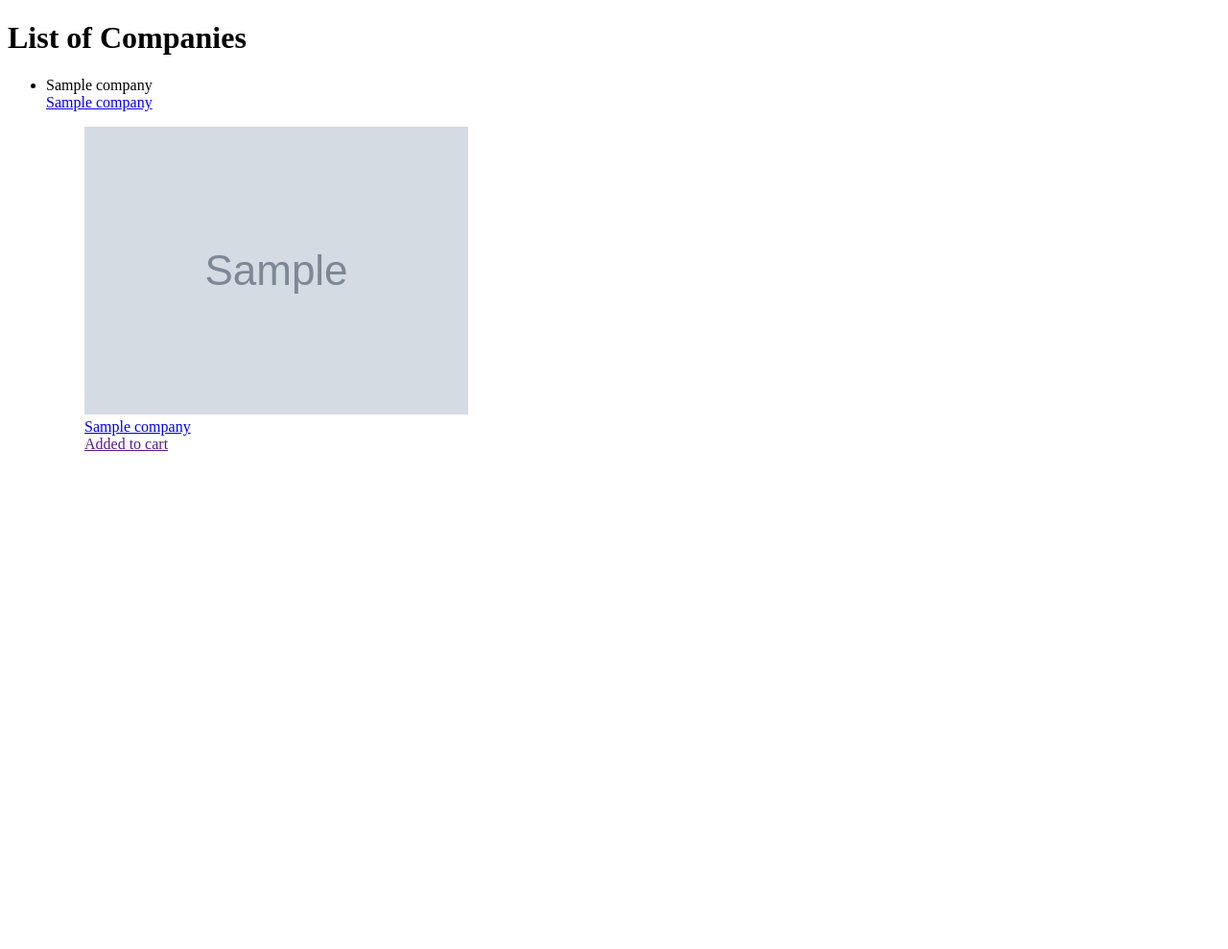
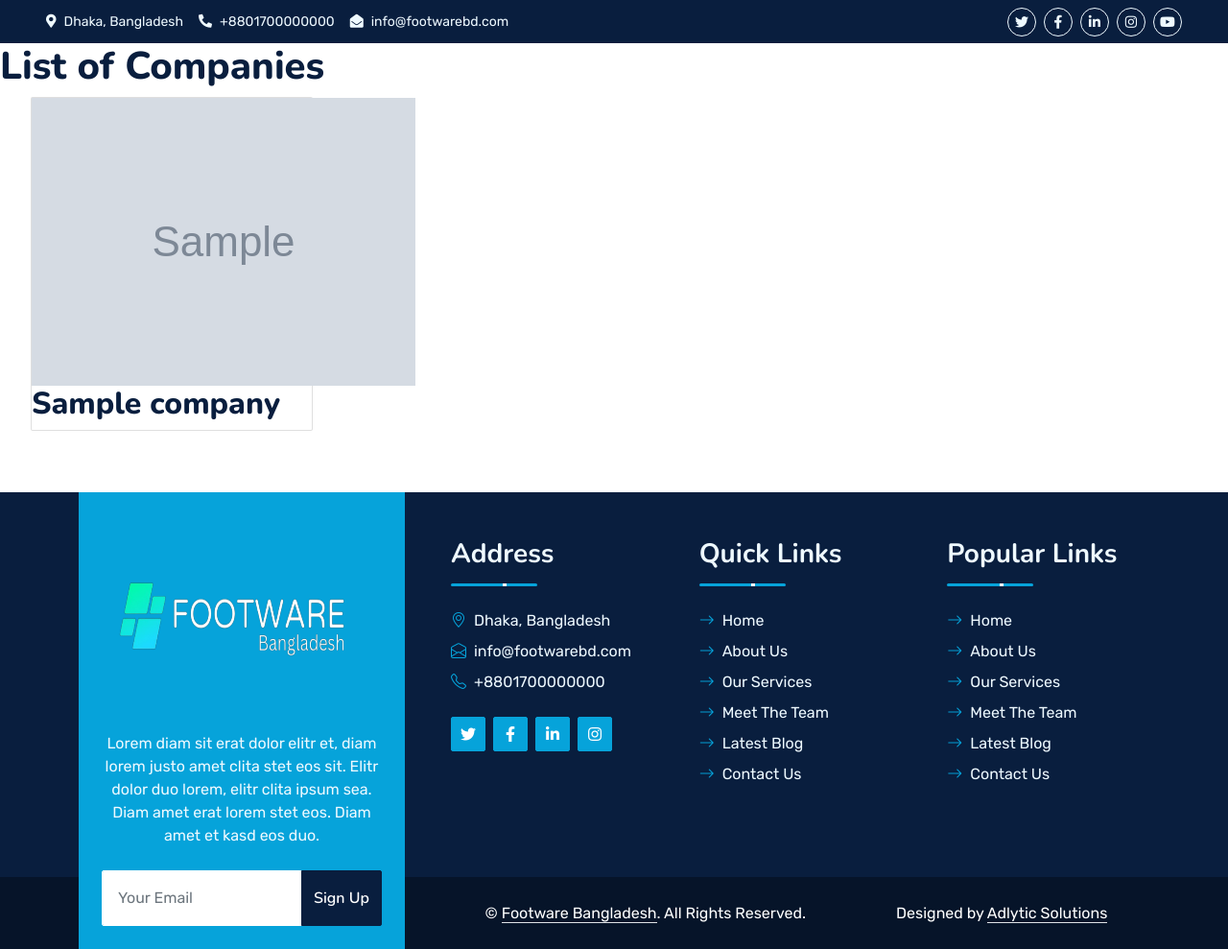
Before and after one commit to tohidrupok/footwarebd, a Django app: page /company/ in a window 1280 px wide. Shown: the whole page at 96% size. Before the commit the page ends 470 px from the top, so only its background shows below. Run offline with Django 5.2, Linux system fonts and the light colour scheme; tables that the repository leaves empty hold one stand-in row (values such as "Sample post"); grey boxes marked "Sample" are stand-in pictures; some libraries are stand-ins or nearby versions.

Commit message:
all company show

```diff
--- a/store/models.py
+++ b/store/models.py
@@ -12,7 +12,7 @@ class Company(models.Model):
     image = models.ImageField(upload_to='photos/products', blank=True, null=True )
     logo = models.ImageField(upload_to='photos/logos',  default='photos/default.png')
     is_availble = models.BooleanField(default = True)
-    website = models.URLField(max_length = 200, blank=True, null=True)    #website
+    website = models.URLField(max_length = 200, blank=True, null=True)
     latitude = models.FloatField(blank=True, null=True)
     longitude = models.FloatField(blank=True, null=True)
 
--- a/store/templates/store/company_detail.html
+++ b/store/templates/store/company_detail.html
@@ -1,5 +1,7 @@
 <!DOCTYPE html>
 <html>
+{% extends 'index.html' %}
+{% block body%}
   <head>
     <title>{{ company.company_name }} Location</title>
     <!-- Load the Google Maps JavaScript API -->
@@ -42,4 +44,7 @@
       }
     </script>
   </body>
+
+{% endblock %}
+
 </html>
--- a/store/templates/store/company_list.html
+++ b/store/templates/store/company_list.html
@@ -1,44 +1,34 @@
 <!DOCTYPE html>
+{% extends 'index.html' %}
+ {% block body%}
 <html lang="en">
   <head>
-    <meta charset="UTF-8">
-    <meta name="viewport" content="width=device-width, initial-scale=1.0">
+    <meta charset="UTF-8" />
+    <meta name="viewport" content="width=device-width, initial-scale=1.0" />
     <title>Company List</title>
   </head>
   <body>
     <h1>List of Companies</h1>
     <ul>
-        {% for company in companies %}
-            <li>{{ company.company_name }}</li>
-            	<a href="{% url 'company_detail' company.slug %}" class="title">{{company.company_name}}</a>
-            <!-- Replace "name" with the field name containing the company's name -->
-        {% endfor %}
       <div class="row">
         {%for company in companies %}
-	<div class="col-md-4">
+        <div class="col-md-3">
           <figure class="card card-product-grid">
             <div class="img-wrap">
-
-				<img src="{{company.image.url}}">
-
-			</div> <!-- img-wrap.// -->
-			<figcaption class="info-wrap">
-				<div class="fix-height">
-					<a href="{% url 'company_detail' company.slug %}" class="title">{{company.company_name}}</a>
-
+            <a href="{% url 'company_detail' company.slug %}"> <img src="{{company.logo.url}}"/></a>
+            <h2>{{company.company_name}}</h2>
             </div>
-				<a href="" class="btn btn-block btn-success">Added to cart </a>
-			</figcaption>
+            <!-- img-wrap.// -->
           </figure>
-	</div> <!-- col.// -->
+        </div>
+        <!-- col.// -->
 
         {%endfor%}
+      </div>
+    </ul>
+  </body>
 
-</div>
+  {% endblock %}
 
 
-
-
-    </ul>
-</body>
 </html>
--- a/store/views.py
+++ b/store/views.py
@@ -2,10 +2,8 @@ from django.shortcuts import render
 from .models import Company
 
 def company_list(request):
-    companies = Company.objects.all()
-    print(companies)
+    companies = Company.objects.filter(is_availble=True)
     return render(request, 'store/company_list.html', {'companies': companies})
-
 
 def company_detail(request, company_slug):
     company = Company.objects.get(slug=company_slug)
--- a/templates/index.html
+++ b/templates/index.html
@@ -53,6 +53,7 @@
         </div>
     </div>
     <!-- Topbar End -->
+
 
 
     {% block body %}
--- a/vlogs/templates/about.html
+++ b/vlogs/templates/about.html
@@ -35,7 +35,7 @@
       <div class="collapse navbar-collapse" id="navbarCollapse">
         <div class="navbar-nav ms-auto py-0">
           <a href="{% url 'about'  %}" class="nav-item nav-link active">About</a>
-          <a href="directorotfectory.php" class="nav-item nav-link"
+          <a href="{% url 'company_list'  %}" class="nav-item nav-link"
             >Directory of Factories</a
           >
           <div class="nav-item dropdown">
--- a/vlogs/templates/contact.html
+++ b/vlogs/templates/contact.html
@@ -39,7 +39,7 @@
       <div class="collapse navbar-collapse" id="navbarCollapse">
         <div class="navbar-nav ms-auto py-0">
           <a href="{% url 'about'  %}" class="nav-item nav-link active">About</a>
-          <a href="directorotfectory.php" class="nav-item nav-link"
+          <a href="{% url 'company_list'  %}" class="nav-item nav-link"
             >Directory of Factories</a
           >
           <div class="nav-item dropdown">
```
Also changed, not shown: footwarebd/urls.py (line endings or trailing spaces), media/photos/logos/apex.png (added), media/photos/logos/cat.jpg (added), media/photos/logos/download.png (added), media/photos/logos/download_1.png (added), media/photos/products/cat.jpg (added), media/photos/products/download_xsgK0N2.png (added). Lines whose indentation alone changed are shown as unchanged.
